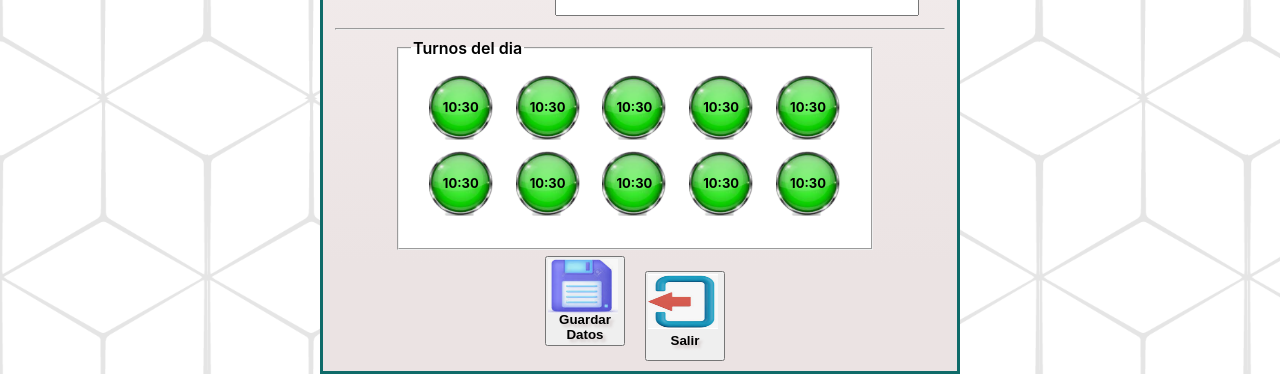
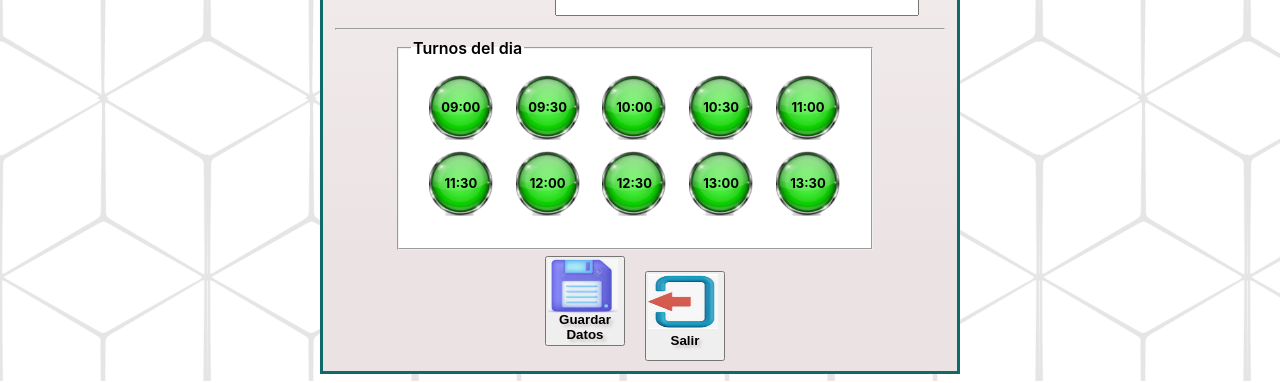
Before and after one commit to jatdalf/Turnero-Salud, a React (Create React App) app: page /agendar in a window 1280 px wide. Shown: the part 279-662 px from the top of the page. Built offline with nearby package versions, Linux system fonts and the light colour scheme.

Commit message:
green card

```diff
--- a/src/component/card/card.tsx
+++ b/src/component/card/card.tsx
@@ -3,23 +3,25 @@ import circuloAmarillo from '../../assets/CirculoAmarillo.png'
 import circuloVerde from '../../assets/CirculoVerde.png'
 
 type cardProps = {
-    key:number;
+    customkey: number;
+    cardText: string;
 }
 
 
 const Card = (props: cardProps) =>{
-    const cardKey: number = props.key
-
-
+  const cardKey: number = props.customkey
+  const texto: string = props.cardText
+  console.log(texto)
 
     return(
         <div className={styles.cardContainer}>
             <img
+                key={cardKey}
                 src={circuloVerde}
                 className={styles.cardImg}
             />
             <p className={styles.cardText} >
-                10:30
+               {texto}
             </p>
 
         </div>
--- a/src/views/Agendar/agendar.module.css
+++ b/src/views/Agendar/agendar.module.css
@@ -118,6 +118,7 @@
 .fondo{
     background-image: url(../../assets/FondoOcasa.svg);
     background-repeat: repeat;
+    min-height: 50vw;
 }
 /* Responsive Screens */
 @media only screen and (max-width: 500px) {
--- a/src/views/Agendar/agendar.tsx
+++ b/src/views/Agendar/agendar.tsx
@@ -15,10 +15,10 @@ const Agendar: React.FC = () => {
     setSelectedDate(date);
   };
 
-  const baseHoras: string[] = horariosDb()
   const currentProv = proveedoresDB.slice(0)
 
   const textareaRef = useRef<HTMLTextAreaElement>(null); // Referencia al textarea
+
   const handleVolumenKeyDown = (event: React.KeyboardEvent<HTMLInputElement>) => {
     if (event.key === 'Enter') {
       event.preventDefault(); // Evitar el comportamiento predeterminado de enviar el formulario
@@ -28,6 +28,7 @@ const Agendar: React.FC = () => {
     }
   };
   const volumenRef = useRef<HTMLInputElement>(null);
+
   const handleOpKeyDown =(event: React.KeyboardEvent<HTMLInputElement>) => {
     if (event.key === 'Enter') {
         event.preventDefault(); // Evitar el comportamiento predeterminado de enviar el formulario
@@ -35,9 +36,9 @@ const Agendar: React.FC = () => {
             volumenRef.current.focus(); // Enfocar el textarea
         }
       }
-    };
+  };
 
-    const guardarAgenda = () => {
+  const guardarAgenda = () => {
         // Obtener la fecha seleccionada del componente Calendario
         const fechaSeleccionada = selectedDate ? selectedDate.toLocaleDateString() : '';
         // Obtener el valor seleccionado en el select con id "horaInicio"
@@ -67,7 +68,7 @@ const Agendar: React.FC = () => {
 
         // Mostrar el alert con el mensaje
         alert(mensaje);
-    };
+  };
 
 
 
@@ -75,12 +76,15 @@ const Agendar: React.FC = () => {
     event.preventDefault(); // Evitar el envío automático del formulario
     // Aquí puedes agregar la lógica para guardar los datos o realizar alguna acción
   };
-  type cardProps ={
-    key: number;
-    id: number;
-    cardText: string;
-    asignedId: number;
+
+  const baseHoras: string[] = horariosDb()
+  const HorarioInicial: string[] = []
+
+  for (let index = 0; index < baseHoras.length; index++) {
+    HorarioInicial.push(baseHoras[index].slice(0,5))
   }
+
+  let cont:number = 1;
 
   return (
     <div className={styles.fondo}>
@@ -179,7 +183,8 @@ const Agendar: React.FC = () => {
                     {baseHoras.map((h)=>(
                       <div className={styles.cardContainer}>
                         <Card
-                          key={1}
+                          customkey={cont++}
+                          cardText={HorarioInicial[cont-2]}
                         />
                       </div>
                     ))}
--- a/src/views/Consultar/consultar.module.css
+++ b/src/views/Consultar/consultar.module.css
@@ -24,6 +24,7 @@
 .fondo{
     background-image: url(../../assets/FondoOcasa.svg);
     background-repeat: repeat;
+    min-height: 50vw;
 }
 /* Responsive Screens */
 @media only screen and (max-width: 500px) {
--- a/src/views/Formularios/formularios.module.css
+++ b/src/views/Formularios/formularios.module.css
@@ -1,6 +1,7 @@
 .fondo{
     background-image: url(../../assets/FondoOcasa.svg);
     background-repeat: repeat;
+    min-height: 50vw;
 }
 .formulariosH2{
     color:rgb(34, 108, 108);
--- a/src/views/parametros/parametros.module.css
+++ b/src/views/parametros/parametros.module.css
@@ -1,6 +1,7 @@
 .fondo{
     background-image: url(../../assets/FondoOcasa.svg);
     background-repeat: repeat;
+    min-height: 50vw;
 }
 .parametrosH2{
     color:rgb(34, 108, 108);
--- a/src/views/parametros/parametros.tsx
+++ b/src/views/parametros/parametros.tsx
@@ -3,10 +3,12 @@ import styles from './parametros.module.css'
 
 const Parametros = ()=>{
     return(
-        <div className={styles.fondo}>
-            <h2 className={styles.parametrosH2}>En desarrollo</h2>
-            <div className={styles.salir}>
-                <BtnSalir />
+        <div className={styles.maincontainer}>
+            <div className={styles.fondo}>
+                <h2 className={styles.parametrosH2}>En desarrollo</h2>
+                <div className={styles.salir}>
+                    <BtnSalir />
+                </div>
             </div>
         </div>
     )
```
